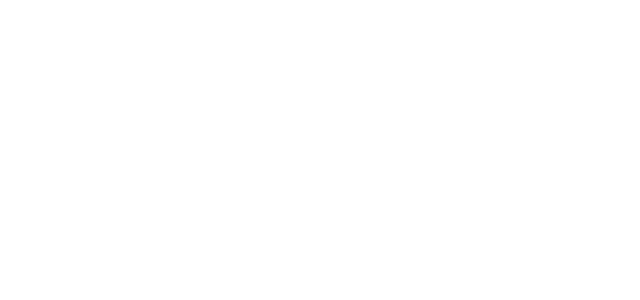
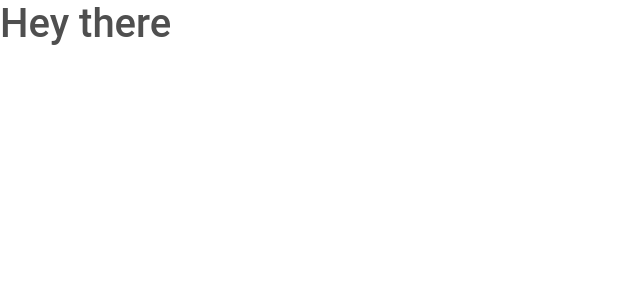
Before and after one commit to EmmGlezz/GTG, a React (Create React App) app in the folder client/: page / in a window 1280 px wide. Before the commit this address had no page. Shown: the top 300 px of the page, without its empty margins (0-640 px from the left). Built offline with nearby package versions, Linux system fonts and the light colour scheme.

Commit message:
modified main route

```diff
--- a/client/src/App.js
+++ b/client/src/App.js
@@ -18,7 +18,7 @@
         <Routes>
           <Route path="/login" exact element={<LogIn />} />
           <Route path="/register" exact element={<SignUp />} />
-          <Route path="/home" exact element={<Home />} />
+          <Route path="/" exact element={<Home />} />
         </Routes>
       </BrowserRouter>
     </div>
--- a/client/src/components/LogIn/LogIn.js
+++ b/client/src/components/LogIn/LogIn.js
@@ -33,7 +33,7 @@
 
     if(data.user) {
       alert('LogIn succesful');
-      window.location.href = '/home';
+      window.location.href = '/';
     } else {
       alert('Please check your email or password')
     }
```
